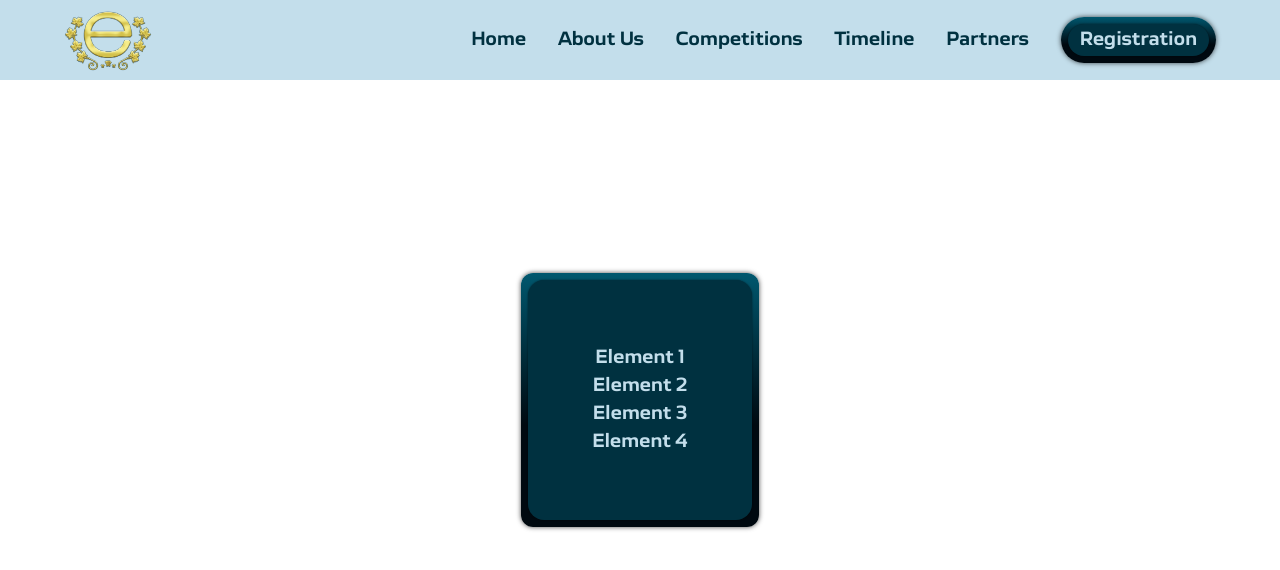
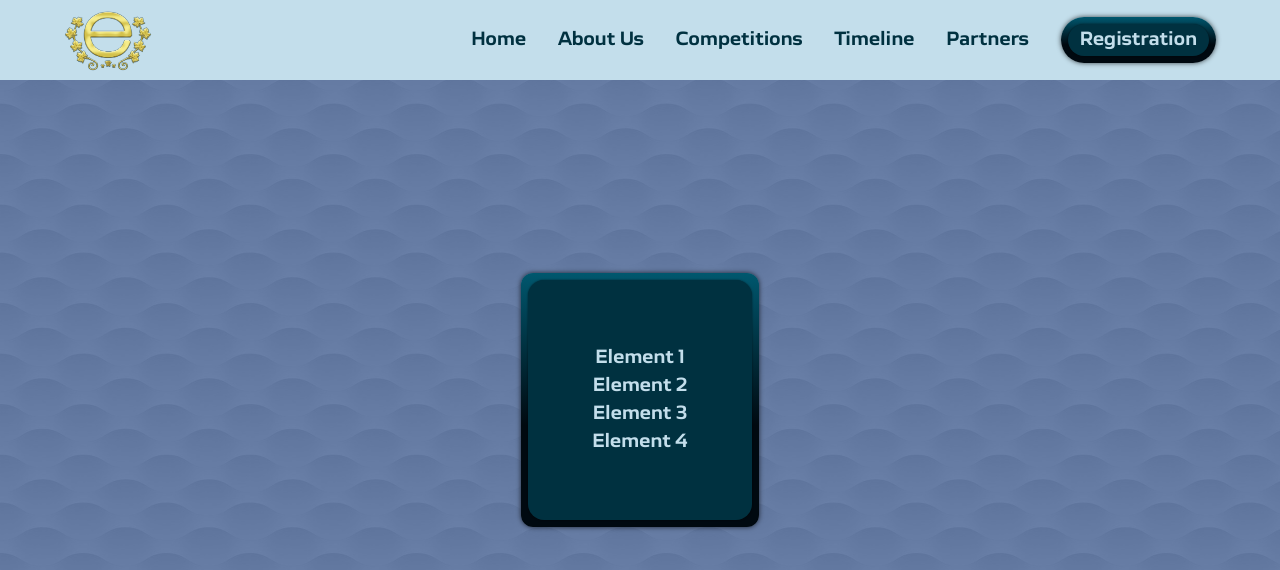
Before and after one commit to absolutepraya/alsa-ecomp, a Next.js app: page / in a window 1280 px wide. Shown: the top 570 px of the page. Built offline with nearby package versions, Linux system fonts and the light colour scheme.

Commit message:
feat: enhance layout with background texture and update Tailwind CSS configuration

```diff
--- a/src/app/layout.jsx
+++ b/src/app/layout.jsx
@@ -11,7 +11,16 @@ export const metadata = {
 export default function RootLayout({ children }) {
   return (
     <html lang="en">
-      <body className={`font-kaisar font-bold antialiased`}>{children}</body>
+      <body className={`bg-background relative font-kaisar font-bold antialiased`}>
+        <div
+          className="absolute inset-0 -z-10 bg-repeat opacity-30"
+          style={{
+            backgroundImage: "url('/texture.png')",
+            backgroundSize: '500px',
+          }}
+        />
+        {children}
+      </body>
     </html>
   );
 }
--- a/tailwind.config.mjs
+++ b/tailwind.config.mjs
@@ -16,6 +16,7 @@ export default {
 				tertiary: '#000910',
 				quaternary: '#294881',
 				foreground: '#c3deeb',
+				background: '#294881',
 				gold: '#d3c14b',
 				goldlight: '#f2e883',
 				golddark: '#ac9b42'
```
Also changed, not shown: src/app/page.jsx (+8 -5 lines), public/texture.png (added).
